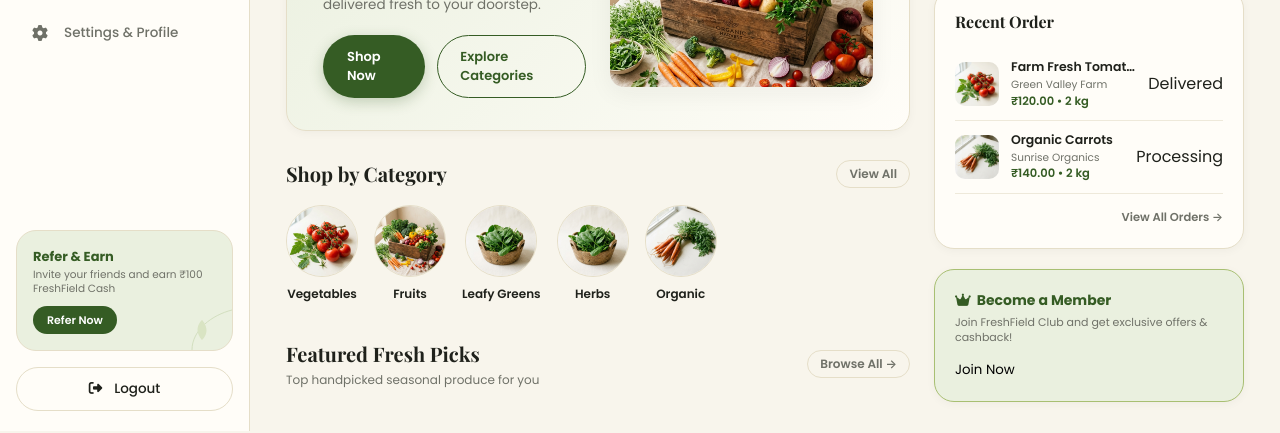
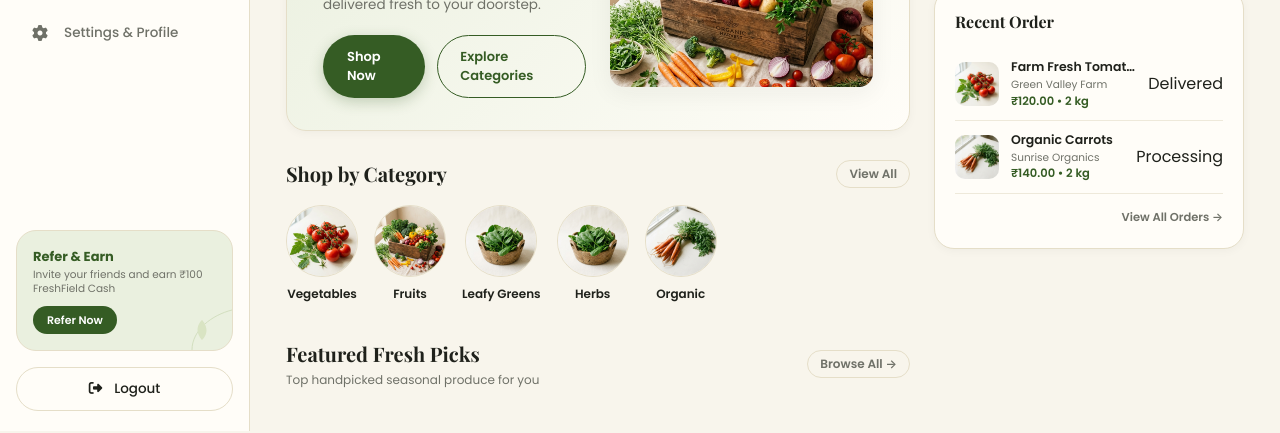
Before and after one commit to Vansh774/farmer-market, a plain HTML site: page client/customer-dashboard.html in a window 1280 px wide. Shown: the part 369-802 px from the top of the page. Drawn offline with nearby package versions, Linux system fonts and the light colour scheme; no server answers; sample sign-in values are in the browser's storage; a web font is replaced by a local one.

Commit message:
feat(customer): remove Become a Member FreshField Club widget

```diff
--- a/client/customer-dashboard.html
+++ b/client/customer-dashboard.html
@@ -2053,13 +2053,6 @@
                                 <a href="#" onclick="customer.showPage('orders')" style="font-size:11.5px; font-weight:600; color:var(--text-muted);">View All Orders &rarr;</a>
                             </div>
                         </div>
-
-                        <!-- Widget 4: Become a Member -->
-                        <div class="widget-box member-box">
-                            <div class="member-title"><i class="fas fa-crown"></i> Become a Member</div>
-                            <div class="member-desc">Join FreshField Club and get exclusive offers & cashback!</div>
-                            <button class="btn-member-join" onclick="customer.showPage('profile')">Join Now</button>
-                        </div>
                     </div>
 
                 </div>
```
